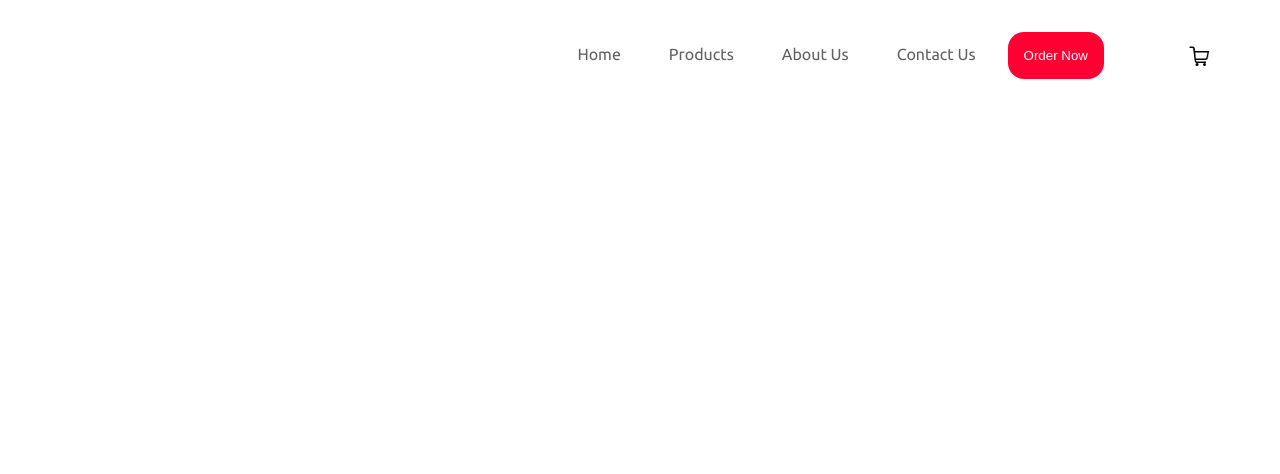
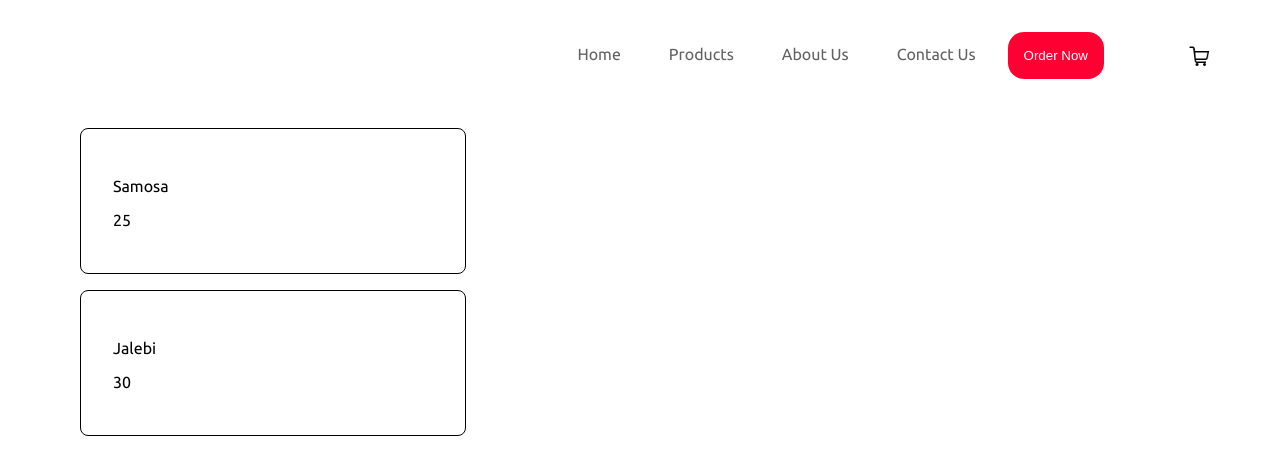
Before and after one commit to styp3r/laddoos, a React (Create React App) app: page /cart in a window 1280 px wide. Shown: the top 474 px of the page. Built offline with nearby package versions, Linux system fonts and the light colour scheme.

Commit message:
add to cart button partially functional. Does not send values to cart component. Prints values to console.

```diff
--- a/src/App.css
+++ b/src/App.css
@@ -90,6 +90,20 @@ button:active{
 
 #cat1:hover, #cat2:hover, #cat3:hover, #cat4:hover, #cat5:hover, #cat6:hover {
   cursor: pointer;
+}
+
+#cart{
+  text-align: left;
+}
+
+#cartItemBox{
+  text-align: left;
+  width: 20rem;
+  height: 5rem;
+  border: solid 1px #000000;
+  border-radius: 0.5rem;
+  padding: 2rem;
+  margin: 1rem;
 }
 
 .navbarItems{
--- a/src/components/Cart.js
+++ b/src/components/Cart.js
@@ -1,9 +1,18 @@
-function Cart(){
-    return(
-        <div id = "cart">
+import React, {useState} from 'react';
+import CartItemBox from './CartItemBox';
+import CartItemsList from './CartItemsList';
 
-        </div>
-      );
+function Cart() {
+
+  function displayCart(items) {
+    return <CartItemBox key = {items.id} name={items.name} price={items.price} />
+  }
+
+  return (
+    <div id="cart">
+      {CartItemsList.map(displayCart)}
+    </div>
+  );
 }
 
 export default Cart;
--- /dev/null
+++ b/src/components/CartItemBox.js
@@ -0,0 +1,10 @@
+function CartItemBox(props){
+    return(
+        <div id = "cartItemBox">
+            <p>{props.name}</p>
+            <p>{props.price}</p>
+        </div>
+    );
+}
+
+export default CartItemBox;
--- /dev/null
+++ b/src/components/CartItemsList.js
@@ -0,0 +1,14 @@
+const cartItems = [
+    {
+        id: 1,
+        name: "Samosa",
+        price: 25
+    },
+    {
+        id: 2,
+        name: "Jalebi",
+        price: 30
+    }
+];
+
+export default cartItems;
--- a/src/components/ProductPageItemBox.js
+++ b/src/components/ProductPageItemBox.js
@@ -1,10 +1,22 @@
+
 function ProductPageItemBox(props){
+
+    function handleAddToCart(){
+        //send this to cart component
+        let newCartItemDetails = {
+            name: props.name,
+            price: props.price
+        };
+
+        console.log(newCartItemDetails.name);
+    }
+
     return(
         <div id = "productPageItemBox">
         <img width = "100%" height= "120" style = {{borderRadius: "1rem 1rem 0 0", objectFit: "cover"}} src = {props.img} />
             <p className = "ppName">{props.name}</p>
             <p className = "ppQP"><span className = "ppQ">{props.qty}</span> Rs.{props.price}</p>
-            <button className = "addToCartBtn">Add to Cart</button>
+            <button onClick = {handleAddToCart} className = "addToCartBtn">Add to Cart</button>
         </div>
     );
 }
```
